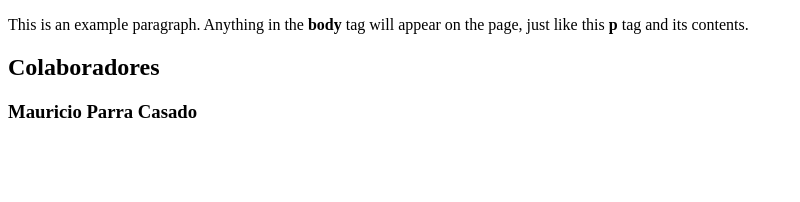
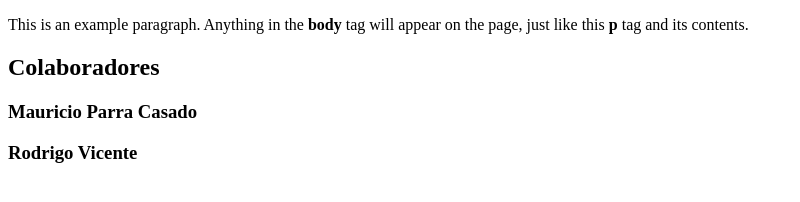
Before and after one commit to ravi-art/webPage-1, a plain HTML site: page index.html in a window 1280 px wide. Shown: the whole page, without its empty margins (0-800 px from the left). Drawn offline with Linux system fonts and the light colour scheme.

Commit message:
nombre agregado como colaborador

```diff
--- a/index.html
+++ b/index.html
@@ -7,5 +7,6 @@
     <p>This is an example paragraph. Anything in the <strong>body</strong> tag will appear on the page, just like this <strong>p</strong> tag and its contents.</p>
     <h2>Colaboradores</h2>
     <h3>Mauricio Parra Casado</h3>
+    <h3>Rodrigo Vicente</h3>
   </body>
 </html>
```
